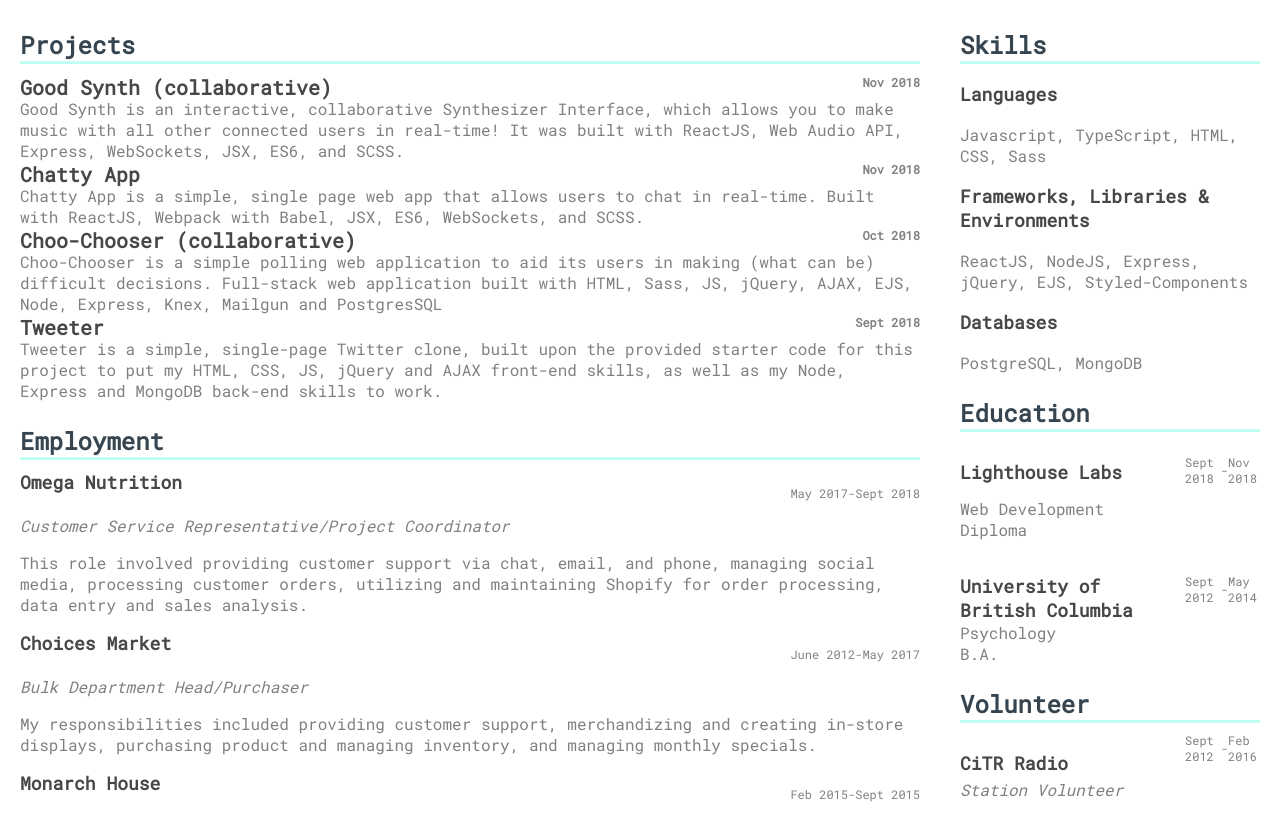
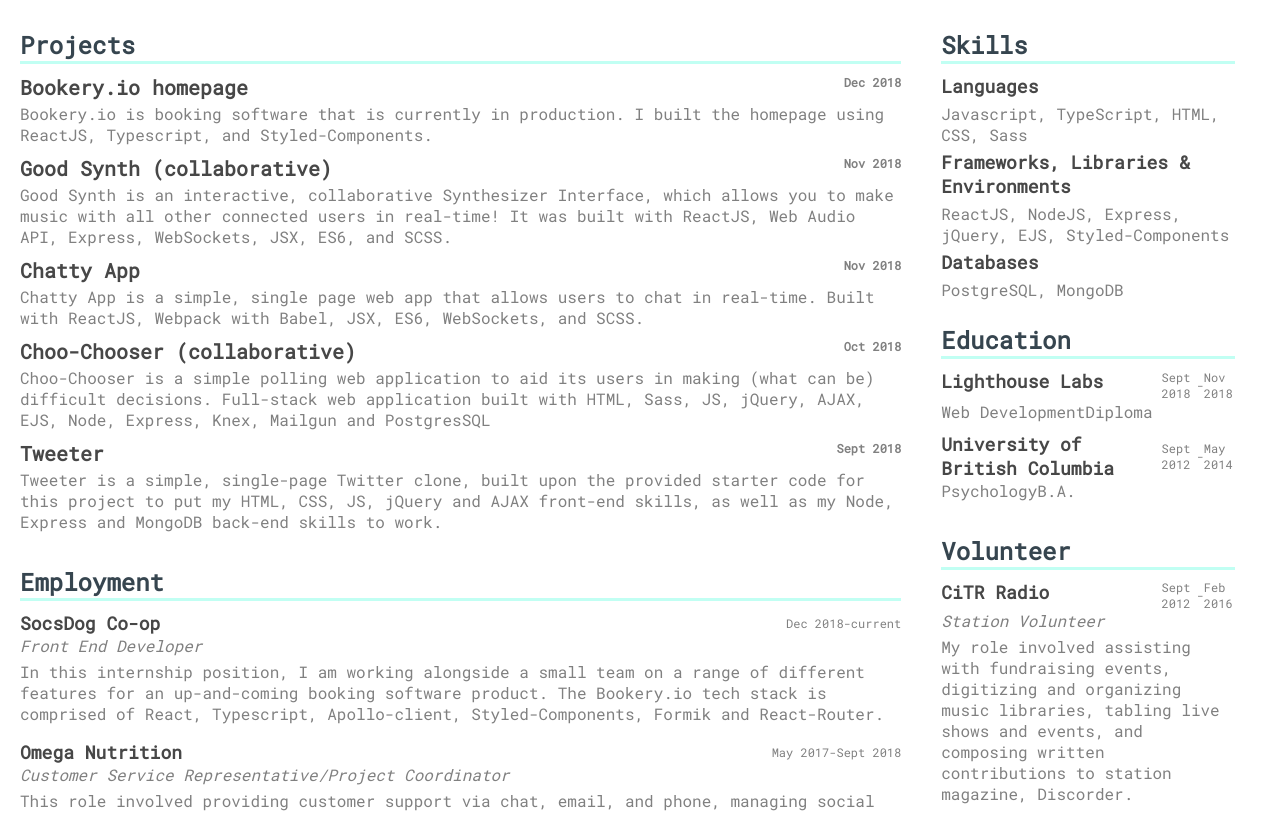
Before and after one commit to haggisbreakfast/resume, a React (Create React App) app: page / in a window 1280 px wide. Shown: the part 460-1273 px from the top of the page. Built offline with nearby package versions, Linux system fonts and the light colour scheme.

Commit message:
adds bookery info and fixes spacing

```diff
--- a/src/Components.tsx
+++ b/src/Components.tsx
@@ -75,7 +75,7 @@
 
 export const ContactIcon = styled(FontAwesomeIcon)`
   padding-right: 10px;
-  font-size: 12px;
+  font-size: 16px;
 `;
 
 export const Summary = styled.div`
@@ -88,9 +88,10 @@
 export const Middle = styled.div`
   display: flex;
   flex-direction: row;
+  /* padding-left: 20px; */
+  padding-right: 25px;
   @media (max-width: 780px) {
     flex-direction: column;
-    /* align-items: center; */
   }
 `;
 
@@ -99,7 +100,6 @@
   margin: 20px;
   @media (max-width: 780px) {
     width: 100%;
-    /* align-items: center; */
   }
 `;
 
--- a/src/Job.tsx
+++ b/src/Job.tsx
@@ -7,10 +7,7 @@
 const TitleContainer = styled.div`
   display: flex;
   justify-content: space-between;
-  height: 45px;
-  @media (max-width: 780px) {
-    height: 60px;
-  }
+  height: 24px;
 `;
 
 const Company = styled.span`
@@ -20,8 +17,6 @@
 `;
 
 const Position = styled.span`
-  margin-top: 0px;
-  padding-top: 0px;
   font-style: italic;
 `;
 
@@ -33,7 +28,9 @@
 
 const Date = styled.span``;
 
-const Duties = styled.p``;
+const Duties = styled.p`
+  margin-top: 5px;
+`;
 
 type JobProps = {
   job: ResumeJob;
--- a/src/Project.tsx
+++ b/src/Project.tsx
@@ -3,19 +3,17 @@
 import { ResumeProject } from './resume';
 
 const ProjectContainer = styled.div`
-  align-content: center;
+  margin-bottom: 10px;
 `;
 
 const ProjectTitle = styled.div`
+  margin-bottom: 5px;
   display: flex;
   flex-direction: row;
   justify-content: space-between;
   font-weight: 800;
   font-size: 18px;
   height: 24px;
-  @media (max-width: 780px) {
-    height: 50px;
-  }
 `;
 
 const ProjectName = styled.a`
--- a/src/School.tsx
+++ b/src/School.tsx
@@ -4,10 +4,13 @@
 
 const EducationContainer = styled.div``;
 
-const SchoolContainer = styled.div``;
+const SchoolContainer = styled.div`
+  margin-bottom: 10px;
+`;
 
 const EducationTitle = styled.div`
   display: flex;
+  margin-bottom: 0px;
 `;
 
 const DateContainer = styled.div`
@@ -17,7 +20,7 @@
   width: 25%;
 `;
 
-const Institution = styled.p`
+const Institution = styled.span`
   width: 75%;
   font-weight: 900;
   font-size: 18px;
@@ -25,18 +28,16 @@
   color: rgb(71, 71, 71);
 `;
 
-const Program = styled.p`
+const Program = styled.span`
   margin-top: 0px;
   margin-bottom: 0px;
 `;
 
-const StudyType = styled.p`
-  margin-top: 0px;
-`;
+const StudyType = styled.span``;
 
-const StartDate = styled.p``;
+const StartDate = styled.span``;
 
-const EndDate = styled.p``;
+const EndDate = styled.span``;
 
 type EducationProps = {
   school: ResumeEducation;
--- a/src/Skill.tsx
+++ b/src/Skill.tsx
@@ -2,15 +2,20 @@
 import styled from 'styled-components';
 import { ResumeSkill } from './resume';
 
-const SkillContainer = styled.div``;
+const SkillContainer = styled.div`
+  display: flex;
+  flex-direction: column;
+  margin-bottom: 5px;
+`;
 
-const Title = styled.p`
+const Title = styled.span`
   font-size: 18px;
   font-weight: 800;
   color: rgb(71, 71, 71);
+  margin-bottom: 5px;
 `;
 
-const Skills = styled.p``;
+const Skills = styled.span``;
 
 type SkillProps = {
   skill: ResumeSkill;
@@ -22,9 +27,6 @@
     <SkillContainer>
       <Title>{skill.title}</Title>
       <Skills>{skill.skills}</Skills>
-      {/* <Languages>{skill.languages}</Languages>
-      <Frameworks>{skill.frameworks}</Frameworks>
-      <Databases>{skill.databases}</Databases> */}
     </SkillContainer>
   );
 };
--- a/src/Volunteer.tsx
+++ b/src/Volunteer.tsx
@@ -3,7 +3,10 @@
 import { ResumeVolunteer } from './resume';
 import { Header } from './Components';
 
-const VolunteerContainer = styled.div``;
+const VolunteerContainer = styled.div`
+  display: flex;
+  flex-direction: column;
+`;
 
 const VolunteerTitle = styled.div`
   display: flex;
@@ -18,23 +21,24 @@
   width: 25%;
 `;
 
-const Organization = styled.p`
+const Organization = styled.span`
   width: 75%;
   font-weight: 900;
   font-size: 18px;
-  margin-bottom: 0px;
   color: rgb(71, 71, 71);
 `;
 
-const Position = styled.p`
+const Position = styled.span`
   font-style: italic;
 `;
 
-const StartDate = styled.p``;
+const StartDate = styled.span``;
 
-const EndDate = styled.p``;
+const EndDate = styled.span``;
 
-const Summary = styled.p``;
+const Summary = styled.span`
+  margin-top: 5px;
+`;
 
 type VolunteerProps = {
   volunteer: ResumeVolunteer;
--- a/src/index.tsx
+++ b/src/index.tsx
@@ -52,23 +52,16 @@
             text="lj.stewart00@gmail.com"
             isLink
           />
-
-          {/* <ContactLink href={`mailto:${resume.basics.email}`} data-rel="external" /> */}
           <Contact item={`tel:${resume.basics.phone}`} icon="phone" text="604.813.1948" isLink />
-          {/* <ContactLink href={resume.basics.phone} /> */}
           <Contact item={resume.basics.github} icon={['fab', 'github']} text="github" isLink>
             github
           </Contact>
-          {/* <ContactLink href={resume.basics.github} /> */}
           <Contact
             item={resume.basics.linkedin}
             icon={['fab', 'linkedin']}
             text="linkedin"
             isLink
           />
-          {/* <ContactLink href={resume.basics.linkedin} /> */}
-          <Contact item={resume.basics.bandcamp} icon="music" text="music" isLink />
-          {/* <ContactLink href={resume.basics.bandcamp} /> */}
         </ContactsContainer>
       </Top>
       <Summary>
--- a/src/resume.ts
+++ b/src/resume.ts
@@ -5,7 +5,6 @@
   phone: string;
   github: string;
   linkedin: string;
-  bandcamp: string;
   summary: string;
 };
 
@@ -62,11 +61,18 @@
     phone: '+16048131948',
     github: 'http://github.com/haggisbreakfast',
     linkedin: 'http://linkedin.com/in/lindsayjanestewart',
-    bandcamp: 'https://maneaterband.bandcamp.com',
     summary:
-      "Junior Web Developer with a passion for creating applications that are equal parts accessible, user-friendly, and visually appealing.  Following my graduation from Lighthouse Lab's Web Development Bootcamp, I am eager to put my new skills to work. I am a strong communicator with a love for creative collaboration. In addition to coding, I love playing in bands and spending quality time with my two cats, Betty and Jughead. ",
+      "Junior Web Developer with a passion for creating applications that are equal parts accessible, user-friendly, and visually appealing.  Following my graduation from Lighthouse Lab's Web Development program, I am eager to put my new skills to work. I am a strong communicator with a love for creative collaboration. In addition to coding, I love playing music, and am an active part of Vancouver's independent music community. ",
   },
   work: [
+    {
+      company: 'SocsDog Co-op',
+      position: 'Front End Developer',
+      startDate: 'Dec 2018',
+      endDate: 'current',
+      summary:
+        'In this internship position, I am working alongside a small team on a range of different features for an up-and-coming booking software product. The Bookery.io tech stack is comprised of React, Typescript, Apollo-client, Styled-Components, Formik and React-Router.',
+    },
     {
       company: 'Omega Nutrition',
       position: 'Customer Service Representative/Project Coordinator',
@@ -118,6 +124,13 @@
   ],
   projects: [
     {
+      name: 'Bookery.io homepage',
+      date: 'Dec 2018',
+      link: 'https://bookery.io/',
+      summary:
+        'Bookery.io is booking software that is currently in production. I built the homepage using ReactJS, Typescript, and Styled-Components.',
+    },
+    {
       name: 'Good Synth (collaborative)',
       date: 'Nov 2018',
       link: 'https://multi-player-piano.herokuapp.com/',
```
